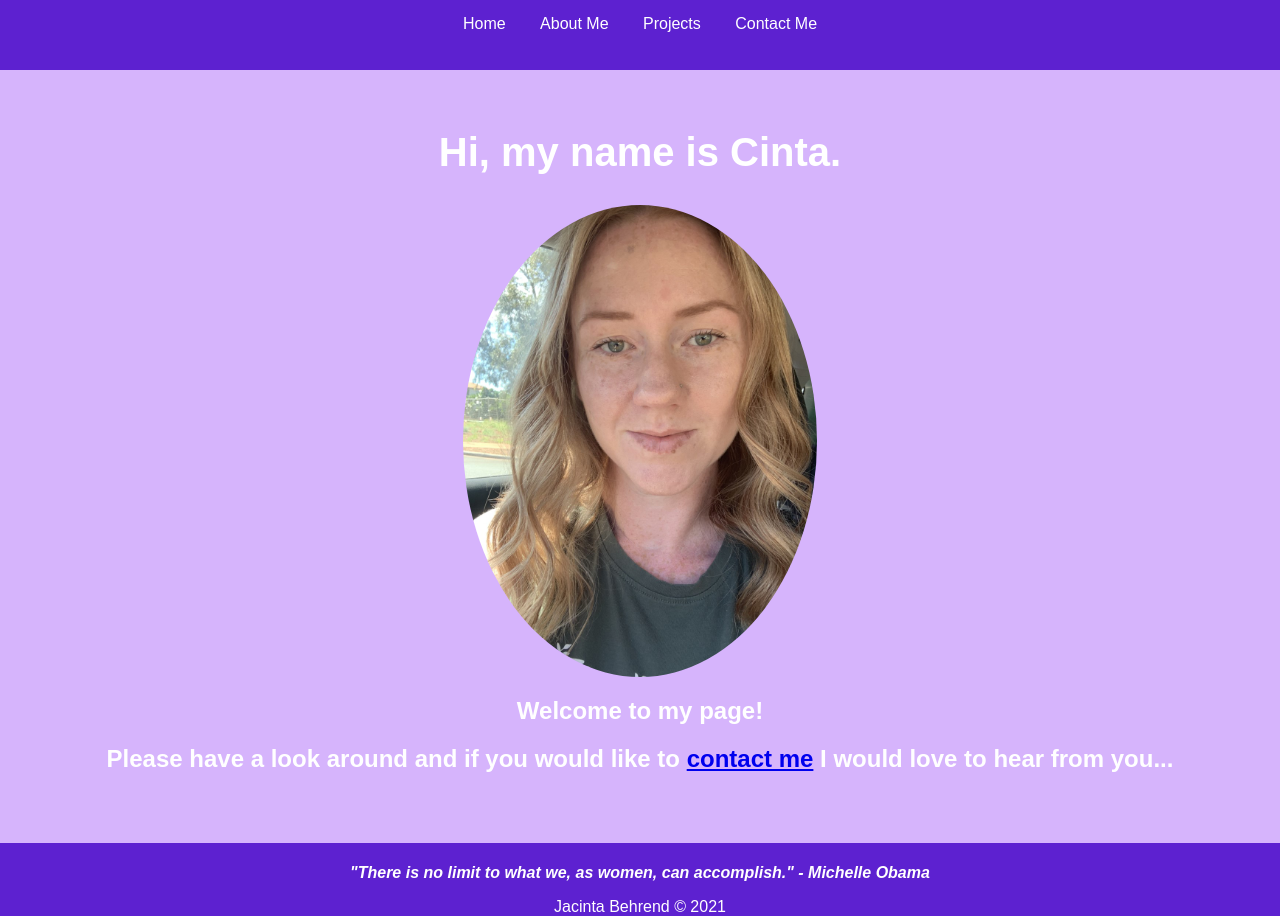
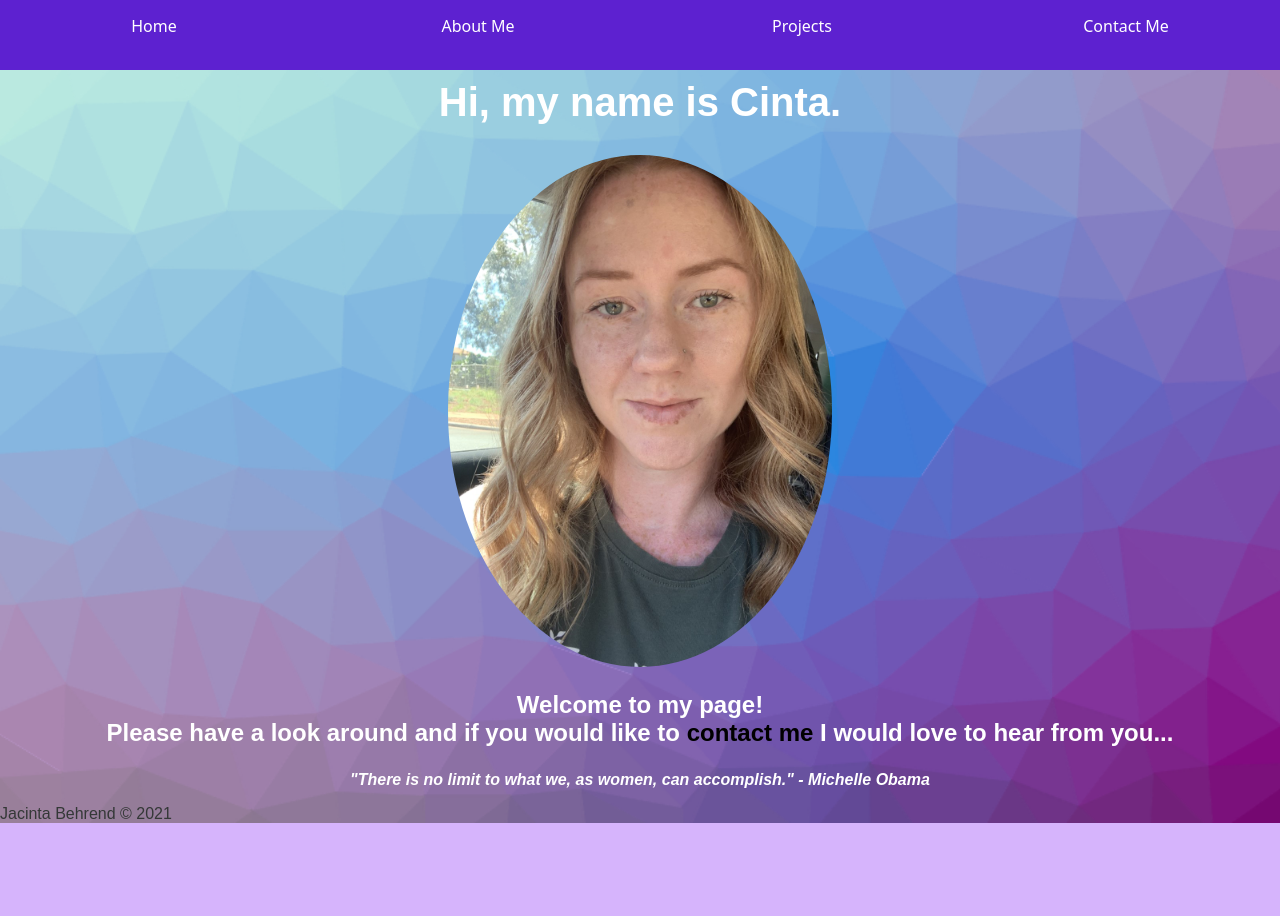
Before and after one commit to jbehrend89/jbehrend89.github.io, a plain HTML site: page index.html in a window 1280 px wide. After the commit the page ends 823 px from the top, so only its background shows below. Drawn offline with Linux system fonts and the light colour scheme.

Commit message:
Background updated and hover on nav

```diff
--- a/index.html
+++ b/index.html
@@ -22,16 +22,12 @@
         <div class="main">
             <h1>Hi, my name is Cinta.</h1>
             <img src="images/Me.jpg" alt="Cinta" class="center">
+            <h3>
+                 Welcome to my page!<br>
+                 Please have a look around and if you would like to <a href="Contact_Me.html">contact me</a> I would love to hear from you...
+            </h3>
+         </div>
 
-            <h2 id="p-index">
-                 Welcome to my page!
-            </h2>
-
-            <h2 id="p-index">
-                 Please have a look around and if you would like to <a href="Contact_Me.html">contact me</a> I would love to hear from you...
-            </h2>
-
-         </div>
          <footer>
             <p class="quotes">"There is no limit to what we, as women, can accomplish." - Michelle Obama</p>
              Jacinta Behrend &#169 2021
--- a/styles.css
+++ b/styles.css
@@ -5,6 +5,10 @@
 }
 
 body {
+    background-image: url("images/purple.png");
+    background-size: auto 100%;
+    background-repeat: no-repeat;
+    background-position: left top;
     width: 100%;
     margin: 0;
     background-color: #D6B4FC;
@@ -23,6 +27,13 @@
     color: #fff;
 }
 
+h3{
+    font-size: 1.5rem;
+    color: #fff;
+    text-align: center;
+    vertical-align: middle;
+}
+
 header a {
     font-size: 1rem;
     text-decoration: none;
@@ -38,17 +49,33 @@
 }
 
 nav {
-    float: none;
-    text-align: center;
     background-color: #5D21D0;
     color: #fff;
+    display: grid;
+    gap: 1rem;
+    grid-template-columns: repeat(4, minmax(0, 1fr));
+    font: 120% system-ui;
+    text-align: center;
+    padding: 0px 0px;
+      }
+    a {
+      text-decoration: none;
+      color: black;
+    }
+    a:hover {
+        font-weight: 900;
+    }
 }
 
 footer {
-    background-color: #5D21D0;
+    position:absolute;
+    bottom:0;
+    width:100%;
+    height:60px;
+    background: #5D21D0;
     color: #fff;
     text-align: center;
-    padding-top: 5px;
+    padding-top: 0px;
 }
 
 .quotes{
@@ -59,10 +86,6 @@
 }
 
 /*Homepage Styles*/
-.homepage {
-    height: 95vh;
-}
-
 .center {
     display: block;
     margin-top: 30px;
@@ -177,15 +200,8 @@
     font-weight: bold;
 }
 
-.main {
-    padding: 50px;
-}
+#p-index{
 
-#p-index{
-    font-size: 1.5rem;
-    color: #fff;
-    text-align: center;
-    vertical-align: middle;
 }
 
 /*Form Styles*/
```
Also changed, not shown: images/purple.png (added).
